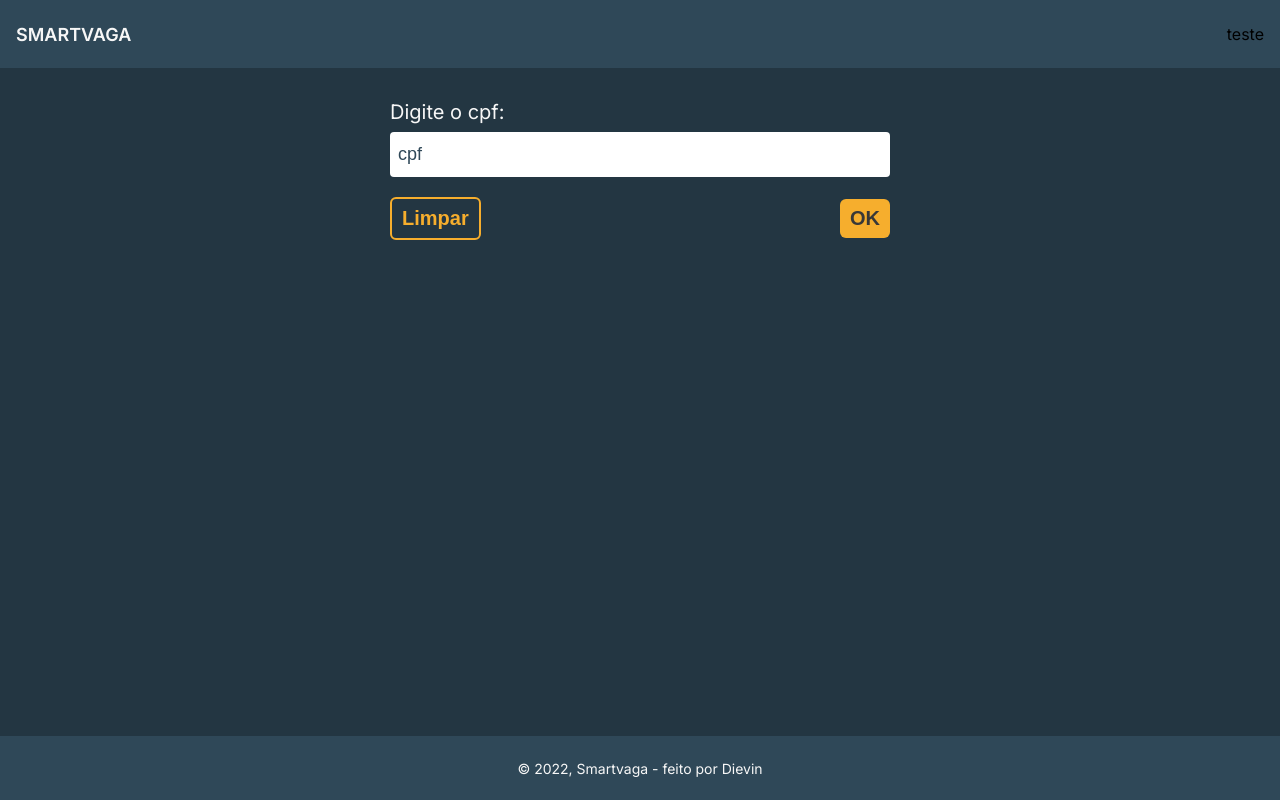
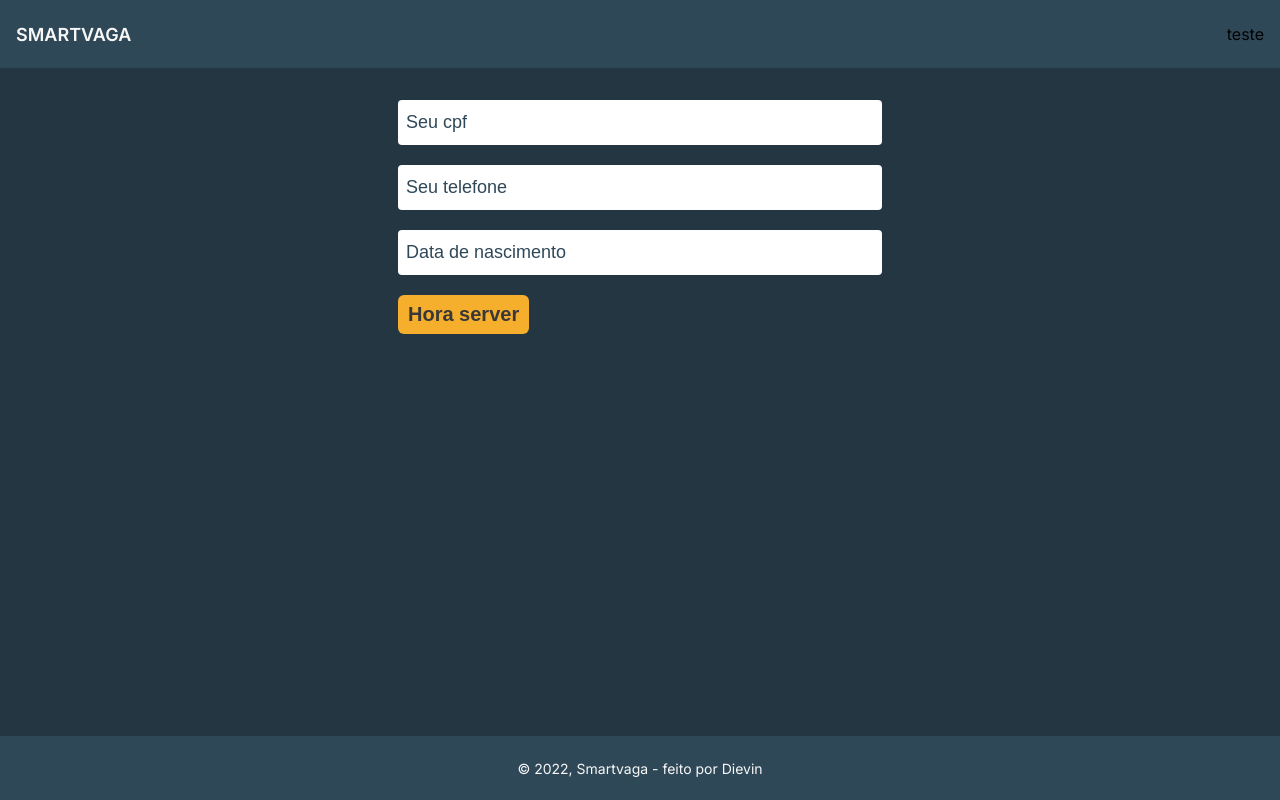
Before and after one commit to devdievin/smartvaga, a Next.js app: page /mask in a window 1280 px wide. Built offline with nearby package versions, Linux system fonts and the light colour scheme; no server answers.

Commit message:
fixing#2 reserve date error

```diff
--- a/package.json
+++ b/package.json
@@ -24,9 +24,11 @@
     "react-bootstrap": "^2.7.0",
     "react-dom": "18.2.0",
     "react-hook-form": "^7.40.0",
+    "react-input-mask": "^2.0.4",
     "typescript": "4.9.3"
   },
   "devDependencies": {
-    "@types/cookies": "^0.7.7"
+    "@types/cookies": "^0.7.7",
+    "@types/react-input-mask": "^3.0.2"
   }
 }
--- a/src/components/input/index.tsx
+++ b/src/components/input/index.tsx
@@ -1,4 +1,4 @@
-import { HTMLInputTypeAttribute } from "react";
+import { Dispatch, HTMLInputTypeAttribute, SetStateAction, useState } from "react";
 import { FieldValues, UseFormRegister } from "react-hook-form";
 
 import styles from './Input.module.css';
@@ -12,15 +12,48 @@ type InputProps = {
     maxLength?: number;
     placeholder?: string;
     required?: boolean;
-    register: UseFormRegister<FieldValues>;
+    mask?: string;
+    state?: [string, Dispatch<SetStateAction<string>>];
+    // register: UseFormRegister<FieldValues>;
+    register: UseFormRegister<any>;
     onChange?: (event: React.ChangeEvent<HTMLInputElement>) => void;
 }
 
-const InputComponent = ({ label, type, name, value, placeholder, minLength, maxLength, required, register, onChange }: InputProps) => {
+const InputComponent = ({ label, type, name, value, placeholder, minLength, maxLength, required, mask, state, register, onChange }: InputProps) => {
+    const [error, setError] = useState("");
+
+    const inputMask = (e: React.ChangeEvent<HTMLInputElement>, type: string) => {
+        let data = e.target.value;
+
+        switch (type) {
+            case "cpf":
+                data = data.replace(/[^\d]/g, "");
+                data = data.replace(/(\d{3})(\d{3})(\d{3})(\d{2})/, "$1.$2.$3-$4");
+                break;
+            case "phone":
+                data = data.replace(/[^\d]/g, "");
+                data = data.replace(/(\d{2})(\d{1})(\d{4})(\d{4})/, "($1) $2 $3-$4");
+                break;
+            case "birth":
+                data = data.replace(/[^\d]/g, "");
+                data = data.replace(/(\d{2})(\d{2})(\d{4})/, "$1/$2/$3");
+                break;
+        }
+
+        state?.[1](data);
+    }
+
+
+
     return (
         <div className={styles.inputGroup}>
             {(label) && <label>{label}</label>}
-            <input {...register(name)} type={type} name={name} value={value} placeholder={placeholder} minLength={minLength} maxLength={maxLength} required={required} onChange={onChange} />
+            {(state)
+                ?
+                <input {...register(name)} type={type} name={name} value={state[0]} placeholder={placeholder} minLength={minLength} maxLength={maxLength} required={required} onChange={(e) => { (mask) && inputMask(e, mask); onChange }} />
+                :
+                <input {...register(name)} type={type} name={name} value={value} placeholder={placeholder} minLength={minLength} maxLength={maxLength} required={required} onChange={onChange} />
+            }
         </div>
     );
 }
--- a/src/pages/mask/Mask.module.css
+++ b/src/pages/mask/Mask.module.css
@@ -1,6 +1,8 @@
 .container {
-  width: 500px;
+  max-width: 500px;
+  width: 100%;
   margin: auto;
+  padding: 0.5rem;
   padding-top: 2rem;
   color: #f7f7f7;
 }
--- a/src/pages/mask/Mask.module.scss
+++ b/src/pages/mask/Mask.module.scss
@@ -1,6 +1,8 @@
 .container{
-    width: 500px;
+    max-width: 500px;
+    width: 100%;
     margin: auto;
+    padding: 0.5rem;
     padding-top: 2rem;
     color: #f7f7f7;
 }
--- a/src/pages/mask/index.tsx
+++ b/src/pages/mask/index.tsx
@@ -1,4 +1,4 @@
-import { useRef } from "react";
+import { useEffect, useRef, useState } from "react";
 import { useForm } from "react-hook-form";
 import ButtonComponent from "../../components/button";
 import FooterComponent from "../../components/footer";
@@ -6,21 +6,52 @@ import HeadComponent from "../../components/head";
 import HeaderComponent from "../../components/header";
 import InputComponent from "../../components/input";
 import MainComponent from "../../components/main";
+import { setTimeRange, TIME_RANGE, TODAY, WORKING_DAY } from "../../utils/time";
 
 import styles from "./Mask.module.css";
 
+type FormInputs = {
+    cpf: string;
+    email: string;
+    phone: string;
+}
+
 const Mask = () => {
-    const { register, handleSubmit } = useForm();
+    const [user, setUser] = useState<FormInputs | null>(null);
+    const [cpf, setCpf] = useState<string>("");
+    const [phone, setPhone] = useState<string>("");
+    const [birth, setBirth] = useState<string>("");
+    const [data, setData] = useState<string>("");
+    const { register, handleSubmit, control, reset, setError, formState: { errors } } = useForm<FormInputs>();
     const formRef = useRef<HTMLFormElement>(null);
+    const inputRef = useRef<HTMLInputElement>(null);
 
-    const onSubmit = (data: any) => {
-        console.log(data);
-        resetForm();
+    const handleHours = () => {
+        console.log("HORA ATUAL:", TODAY);
+        console.log("HORA DE TRABALHO", WORKING_DAY);
+
+        setTimeRange("2022-12-26", TIME_RANGE);
     }
 
-    const resetForm = () => {
-        formRef.current?.reset();
-    }
+    // const onSubmit = (data: any) => {
+    //     console.log(data);
+    //     // resetForm();
+    // }
+
+    // const resetForm = () => {
+    //     formRef.current?.reset();
+    // }
+
+    // useEffect(() => {
+    //     setError("cpf", {
+    //         // types: {
+    //         //     required: "Cpf requerido",
+    //         //     minLength: "Cpf precisa de 11 dígitos"
+    //         // },
+    //         type: "required",
+    //         message: "CPF inválido!"
+    //     });
+    // }, [setError]);
 
     return (
         <div>
@@ -32,12 +63,91 @@ const Mask = () => {
 
             <MainComponent hideFooter={false} dark>
                 <div className={styles.container}>
-                    <form onSubmit={handleSubmit(onSubmit)} ref={formRef}>
-                        <InputComponent register={register} type={"text"} name={"cpf"} label={"Digite o cpf:"} placeholder={"cpf"} />
+                    {/* <form onSubmit={handleSubmit(onSubmit)} ref={formRef}> */}
+                    <form>
+
+                        <InputComponent register={register} name={"cpf"} type={"text"} placeholder={"Seu cpf"} minLength={11} maxLength={14} mask={"cpf"} state={[data, setData]} required={true} />
+                        {errors.cpf && <p>{errors.cpf.message}</p>}
+                        {/* {errors.cpf && errors.cpf.types && <p>{errors.cpf.types.required}</p>} */}
+                        {/* {errors.cpf && errors.cpf.types && <p>{errors.cpf.types.minLength}</p>} */}
+
+                        <InputComponent register={register} name={"phone"} type={"text"} placeholder={"Seu telefone"} minLength={11} maxLength={11} mask={"phone"} state={[phone, setPhone]} required={true} />
+
+                        <InputComponent register={register} name={"birth_date"} type={"text"} placeholder={"Data de nascimento"} minLength={8} maxLength={8} mask={"birth"} state={[birth, setBirth]} required={true} />
+
+                        {/* <InputComponent register={register} name={"email"} type={"email"} value={"zedarampa@email.com"} required={true}/> */}
+
+                        {/* <input {...register("cpf")} type="text" className="input-default" value={data} minLength={11} maxLength={14} placeholder={"Seu cpf"} onChange={cpfMask} required={true}/>
+
+                        <input {...register("phone")} type="text" className="input-default" value={data} minLength={11} maxLength={11} placeholder={"Seu telefone"} onChange={phoneMask} required={true}/> */}
+
+                        {/* <InputComponent register={register} type={"text"} name={"cpf"} label={"Digite o cpf:"} maxLength={11}/> */}
+                        {/* <InputMask
+                            mask='999.999.999-99'
+                            value={user?.cpf}
+                            onChange={(e) => setUser({ ...user, cpf: e.target.value })}>
+                        </InputMask> */}
+
+                        {/* <Controller control={control} name="cpf" defaultValue={""} rules={{ required: true, minLength: 11 }} render={
+                            ({ field: { onChange, onBlur, value, name, ref } }) => {
+                                return <>
+                                    <InputMask
+                                        type={"text"}
+                                        mask='999.999.999-99'
+                                        name={name}
+                                        value={value}
+                                        placeholder={"Seu cpf"}
+                                        minLength={11}
+                                        required={true}
+                                        onBlur={onBlur}
+                                        onChange={onChange}
+                                        className="input-default"
+                                        inputRef={ref}
+                                    >
+                                    </InputMask>
+                                    {errors.cpf && <p>{errors.cpf.message}</p>}
+                                </>;
+                            }
+                        } /> */}
+                        {/* <Controller control={control} name="cpf" defaultValue={""} rules={{ required: true, minLength: 11 }} render={
+                            ({ field: { onChange, onBlur, value, name, ref } }) => {
+                                return <>
+                                    <input
+                                        type={"text"}
+                                        name={name}
+                                        value={value}
+                                        ref={ref}
+                                        placeholder={"Seu cpf"}
+                                        maxLength={11}
+                                        onBlur={onBlur}
+                                        onChange={onChange}
+                                        className="input-default"
+                                    />
+                                    {errors.cpf && <p>{errors.cpf.message}</p>}
+                                </>;
+                            }
+                        } />
+
+                        <Controller control={control} name="email" defaultValue={""} rules={{ required: true, maxLength: 30 }} render={
+                            ({ field: { onChange, onBlur, value, name, ref } }) => {
+                                return <input
+                                    type={"email"}
+                                    name={name}
+                                    value={value}
+                                    ref={ref}
+                                    placeholder={"Seu e-mail"}
+                                    maxLength={20}
+                                    onBlur={onBlur}
+                                    onChange={onChange}
+                                    className="input-default"
+                                />
+                            }
+                        } /> */}
 
                         <div className={styles.btnGroup}>
-                            <ButtonComponent type="reset" text="Limpar" style="btn btn-outline-secondary btn-small" />
-                            <ButtonComponent type="submit" text="OK" style="btn btn-secondary btn-small"/>
+                            {/* <ButtonComponent type="button" text="Limpar" style="btn btn-outline-secondary btn-small" callback={reset}/> */}
+                            {/* <ButtonComponent type="submit" text="OK" style="btn btn-secondary btn-small" /> */}
+                            <ButtonComponent type="button" text="Hora server" style="btn btn-secondary btn-small" callback={handleHours} />
                         </div>
                     </form>
                 </div>
--- a/src/utils/time.ts
+++ b/src/utils/time.ts
@@ -1,11 +1,14 @@
 import moment from "moment";
+// import * as moment from "moment"
+import "moment/locale/pt-br";
 import "moment-timezone";
 import { formatTimeZero } from "./format";
 
-moment.tz.setDefault("America/Sao_Paulo");
+// moment.tz.setDefault("America/Sao_Paulo");
+// moment.updateLocale("pt-br", config)
 
-export const TODAY = moment().format('YYYY-MM-DD');
-export let WORKING_DAY = moment().format('YYYY-MM-DD');
+export const TODAY = moment().locale("pt-br").format('YYYY-MM-DD');
+export let WORKING_DAY = moment().locale("pt-br").format('YYYY-MM-DD');
 
 export const TIME_RANGE = [
     "08:00",
@@ -44,7 +47,7 @@ export const timeRangeNow = (range: string[]) => {
     const index = range.indexOf(timeNow());
 
     if (index === -1 || index === (range.length - 1)) {
-        WORKING_DAY = moment().add(1, "day").format('YYYY-MM-DD');
+        WORKING_DAY = moment().locale("pt-br").add(1, "day").format('YYYY-MM-DD');
         return range;
     }
 
```
Also changed, not shown: src/pages/complete/index.tsx (+5 -3 lines), 2 other files (tests, documents, lock files or other folders).
